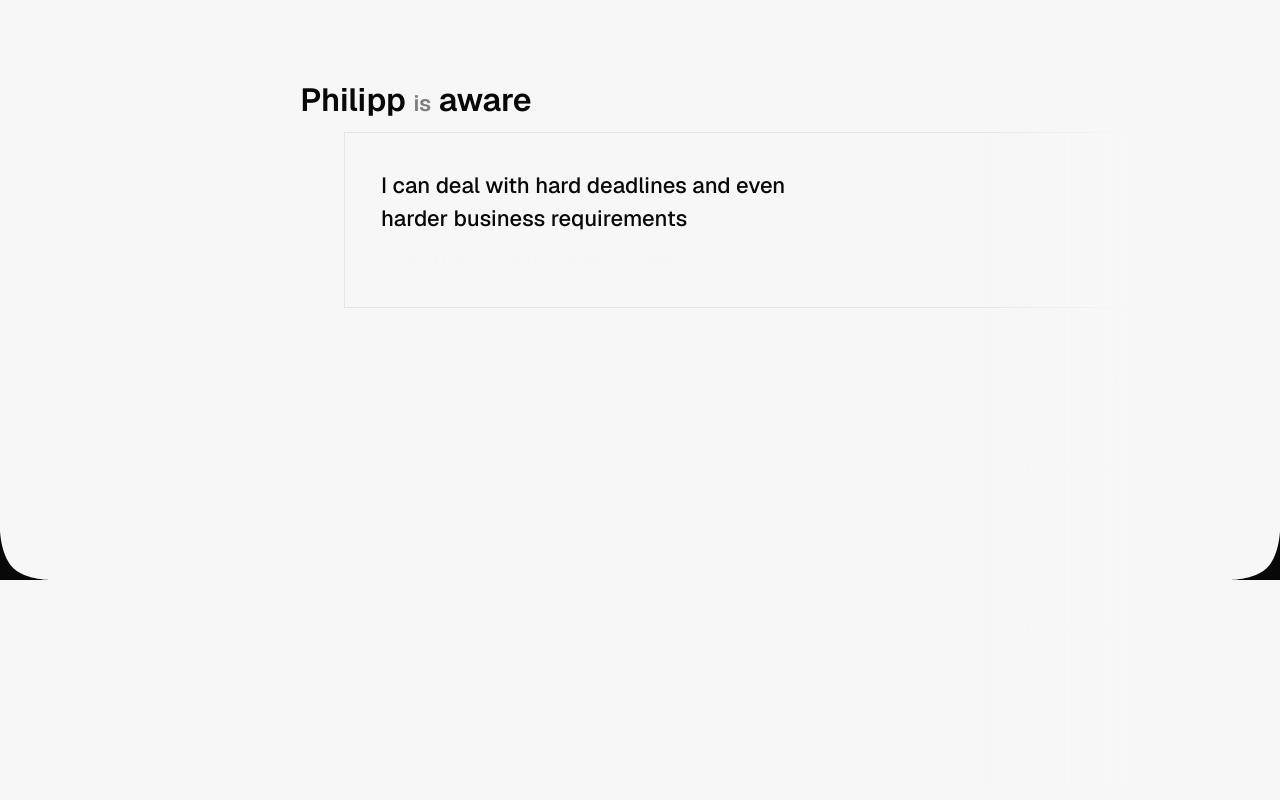
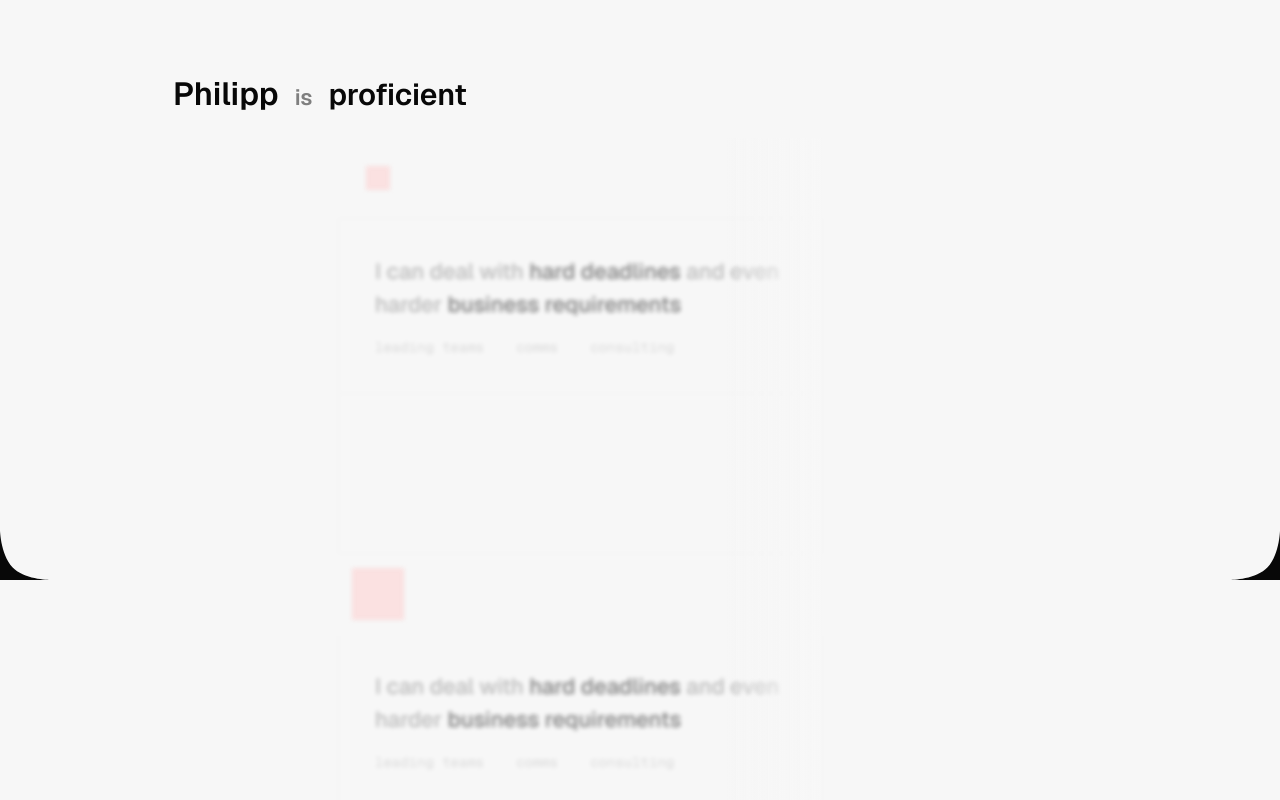
Before and after one commit to philparzer/website-v3, a Next.js app: page / in a window 1280 px wide. Shown: the part 220-1020 px from the top of the page. Built offline with nearby package versions, Linux system fonts and the light colour scheme.

Commit message:
scroll anim

```diff
--- a/app/page.tsx
+++ b/app/page.tsx
@@ -1,42 +1,10 @@
+import ScrollContainer from "@/components/scroll-container";
+
 export default function Home() {
   return (
     <>
-      <div className="relative w-full mb-[400px]">
-        <div className="sticky top-[296px] translate-x-[100px] max-w-[792px] w-full flex justify-center">
-          <div className=" block -translate-x-[80px]  text-[32px]  font-semibold gap-4 items-baseline left-0 ">
-            Philipp <span className="opacity-50 text-[22px]">is</span>{" "}
-            <span>aware</span>
-          </div>
-        </div>
-        <main className="flex min-h-screen flex-col items-center justify-between">
-          <section className="max-w-[792px] translate-x-[100px] w-full mt-[296px] relative">
-            <div className="h-full right-0 top-0 absolute w-[20%] bg-gradient-to-l dark:from-zinc-900 from-whiteout to-transparent z-10" />
-
-            <div className="w-full border dark:border-zinc-100/5 mt-2 p-[36px]">
-              <p className="text-[22px] max-w-[410px] dark:text-zinc-100/50 font-medium">
-                I can deal with{" "}
-                <span className="dark:text-zinc-100">hard deadlines</span> and
-                even harder{" "}
-                <span className="dark:text-zinc-100">
-                  business requirements
-                </span>
-              </p>
-              <ul className="flex  gap-8 text-sm text-zinc-100/25 mt-4 blur-[0.5px] font-mono">
-                <li>consulting</li>
-                <li>leading teams</li>
-                <li>comms</li>
-              </ul>
-            </div>
-            <div className="w-full h-40 border border-zinc-100/5 border-t-0 blur-[1px]" />
-
-            <div className="w-full h-40 border border-t-0 border-zinc-100/5 blur-[1px]"></div>
-            <div className="w-full h-40 border border-zinc-100/5 border-t-0 blur-[1px]" />
-          </section>
-        </main>
-      </div>
-      <div className="h-screen pt-[200px] flex dark:bg-zinc-800 justify-center w-full">
-
-      </div>
+      <ScrollContainer />
+      <div className="h-screen pt-[200px] flex dark:bg-zinc-800 justify-center w-full"></div>
     </>
   );
 }
--- /dev/null
+++ b/components/content-box.tsx
@@ -0,0 +1,67 @@
+import { motion, useScroll } from "framer-motion";
+import { useEffect, useRef } from "react";
+import { useMotionValueEvent } from "framer-motion";
+
+interface ContentBoxProps {
+  children?: React.ReactNode;
+  animation?: string;
+  index: number;
+  activeIndex: number;
+  setActiveIndex: (index: number) => void;
+  keywords?: string[];
+}
+
+const ContentBox = ({
+  children,
+  animation,
+  activeIndex,
+  keywords,
+  setActiveIndex,
+  index,
+}: ContentBoxProps) => {
+  const ref = useRef(null);
+  const { scrollYProgress } = useScroll({
+    target: ref,
+    offset: ["start start", "center center"],
+  });
+
+  useMotionValueEvent(scrollYProgress, "change", (latest) => {
+
+    console.log("index ", index, "value", latest)
+
+    if (latest > 0 && latest !== 1) {
+      setActiveIndex(index)
+    }
+
+  });
+
+  return (
+    <li
+    key={"test"}
+      ref={ref}
+      className={`relative  ${
+        activeIndex !== index ? "blur-[2px] opacity-50" : ""
+      }`}
+    >
+      <motion.div
+        style={{ scale: scrollYProgress }}
+        className="bg-red-200 w-20 h-20"
+      ></motion.div>
+      <div
+        className={`w-full border relative dark:border-zinc-100/5 border-blackout/5 ${
+          index === 0 ? "" : "border-t-0"
+        } p-[36px]`}
+      >
+        {children}
+        <ul className="flex  gap-8 text-sm dark:text-zinc-100/25 text-blackout/25 mt-4 font-mono">
+          {keywords?.map((keyword, i) => (
+            <li key={keyword + i}>{keyword}</li>
+          ))}
+        </ul>
+      </div>
+      <div className="w-full h-40 border dark:border-zinc-100/5 border-blackout/5 border-t-0 " />
+    </li>
+  );
+};
+
+export default ContentBox;
--- /dev/null
+++ b/components/scroll-container.tsx
@@ -0,0 +1,86 @@
+"use client";
+
+import { useScroll } from "framer-motion";
+import { useRef, useState } from "react";
+import ContentBox from "./content-box";
+
+interface ScrollContainerProps {}
+
+const WORDS = ["aware", "cutting-edge", "proficient", "daring"];
+
+const ScrollContainer = ({}: ScrollContainerProps) => {
+  const [activeContentBoxIndex, setActiveContentBoxIndex] = useState(0);
+
+  return (
+    <div className="relative w-full mb-[400px] flex flex-col items-center">
+      <div className="relative -translate-x-[60px]">
+        <div className="sticky top-[290px] left-0 translate-x-[100px] max-w-[792px] w-full flex justify-center">
+          <div className="flex gap-4 -translate-x-[360px]  text-[32px]  font-semibold items-baseline left-0 ">
+            Philipp <span className="opacity-50 text-[22px]">is</span>{" "}
+            <span className="text-[30px]">{WORDS[activeContentBoxIndex]}</span>
+          </div>
+        </div>
+        <main className="flex min-h-screen flex-col justify-between">
+          <section className="max-w-[792px] w-full mt-[310px] relative">
+            <div className="h-full right-0 top-0 absolute w-[20%] bg-gradient-to-l  dark:from-zinc-900 from-whiteout to-transparent z-10" />
+            <ul>
+              <ContentBox
+                setActiveIndex={setActiveContentBoxIndex}
+                activeIndex={activeContentBoxIndex}
+                index={0}
+                keywords={["leading teams", "comms", "consulting"]}
+              >
+                <p className="text-[22px] max-w-[410px] dark:text-zinc-100/50 text-blackout/50 font-medium">
+                  I can deal with{" "}
+                  <span className="dark:text-zinc-100 text-blackout">
+                    hard deadlines
+                  </span>{" "}
+                  and even harder{" "}
+                  <span className="dark:text-zinc-100 text-blackout">
+                    business requirements
+                  </span>
+                </p>
+              </ContentBox>
+              <ContentBox
+                setActiveIndex={setActiveContentBoxIndex}
+                activeIndex={activeContentBoxIndex}
+                index={1}
+                keywords={["leading teams", "comms", "consulting"]}
+              >
+                <p className="text-[22px] max-w-[410px] dark:text-zinc-100/50 text-blackout/50 font-medium">
+                  I can deal with{" "}
+                  <span className="dark:text-zinc-100 text-blackout">
+                    hard deadlines
+                  </span>{" "}
+                  and even harder{" "}
+                  <span className="dark:text-zinc-100 text-blackout">
+                    business requirements
+                  </span>
+                </p>
+              </ContentBox>
+              <ContentBox
+                setActiveIndex={setActiveContentBoxIndex}
+                activeIndex={activeContentBoxIndex}
+                index={2}
+                keywords={["leading teams", "comms", "consulting"]}
+              >
+                <p className="text-[22px] max-w-[410px] dark:text-zinc-100/50 text-blackout/50 font-medium">
+                  I can deal with{" "}
+                  <span className="dark:text-zinc-100 text-blackout">
+                    hard deadlines
+                  </span>{" "}
+                  and even harder{" "}
+                  <span className="dark:text-zinc-100 text-blackout">
+                    business requirements
+                  </span>
+                </p>
+              </ContentBox>
+            </ul>
+          </section>
+        </main>
+      </div>
+    </div>
+  );
+};
+
+export default ScrollContainer;
--- a/package.json
+++ b/package.json
@@ -9,6 +9,7 @@
     "lint": "next lint"
   },
   "dependencies": {
+    "framer-motion": "^11.0.20",
     "geist": "^1.2.2",
     "next": "14.1.4",
     "react": "^18",
```
Also changed, not shown: 1 other file (tests, documents, lock files or other folders).
